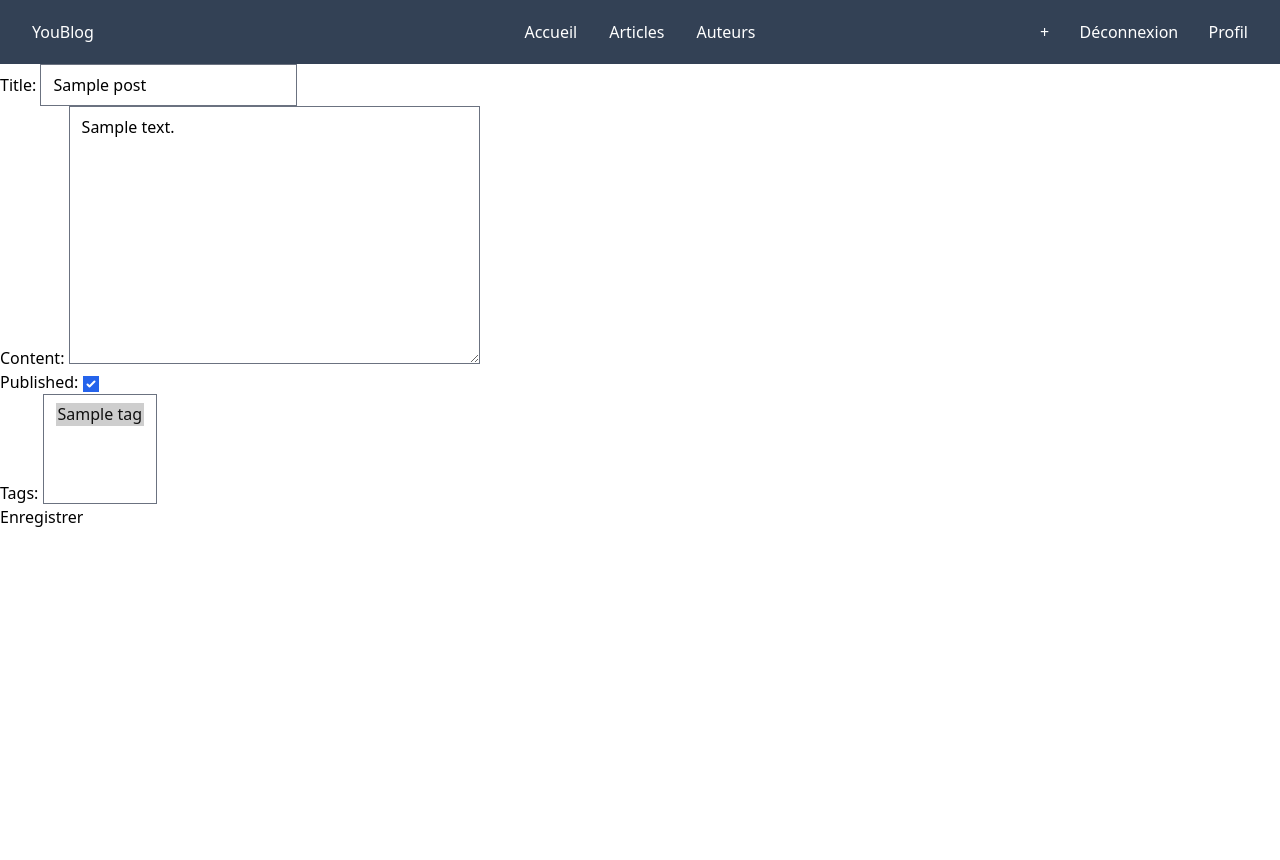
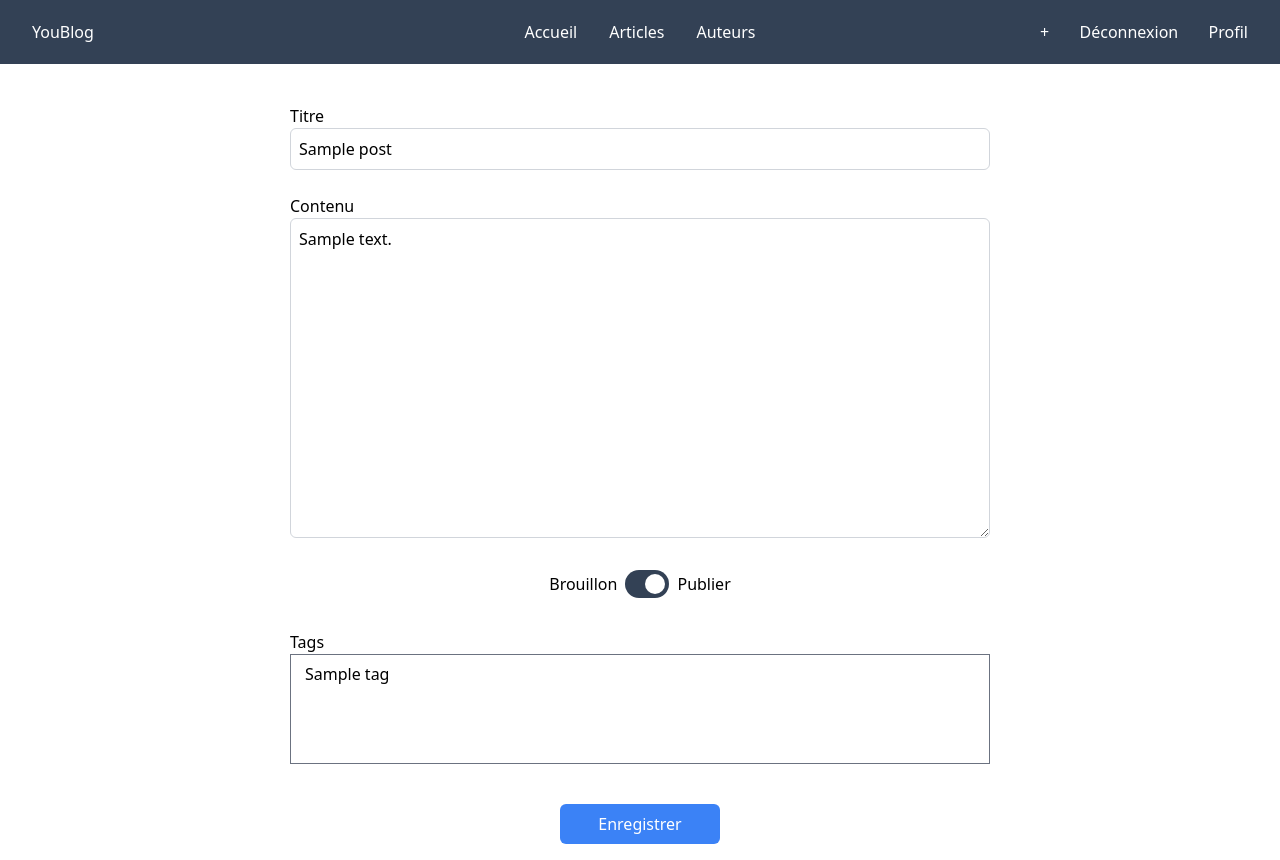
Before and after one commit to abstractHunter/youBlog, a Django app: a page that uses templates/blog/post_form.html in a window 1280 px wide. Before the commit the page ends 527 px from the top, so only its background shows below. Run offline with Django 4.2, Linux system fonts and the light colour scheme; a user stored in the database is signed in; tables that the repository leaves empty hold one stand-in row (values such as "Sample post"); some libraries are stand-ins or nearby versions.

Commit message:
c030 | update post_form template | add styles to post creation and update pages

```diff
--- a/blog/views.py
+++ b/blog/views.py
@@ -4,7 +4,7 @@ from django.contrib.auth.mixins import LoginRequiredMixin
 from django.urls import reverse_lazy
 from django.shortcuts import redirect
 
-from .models import Post
+from .models import Post, Tag
 from .forms import CommentForm
 # Create your views here.
 
@@ -38,6 +38,11 @@ class PostCreateView(LoginRequiredMixin, CreateView):
         form.instance.author = self.request.user
         return super().form_valid(form)
 
+    def get_context_data(self, **kwargs):
+        context = super().get_context_data(**kwargs)
+        context["tags"] = Tag.objects.all()
+        return context
+
 
 class PostUpdateView(LoginRequiredMixin, UpdateView):
     model = Post
@@ -50,6 +55,11 @@ class PostUpdateView(LoginRequiredMixin, UpdateView):
             return redirect('my_profile')
         return super().get(request, *args, **kwargs)
 
+    def get_context_data(self, **kwargs):
+        context = super().get_context_data(**kwargs)
+        context["tags"] = Tag.objects.all()
+        return context
+
 
 class PostDeleteView(LoginRequiredMixin, DeleteView):
     model = Post
--- a/templates/blog/post_form.html
+++ b/templates/blog/post_form.html
@@ -5,9 +5,42 @@
 {% endblock %}
 
 {% block body %}
-  <form method="post">
-    {% csrf_token %}
-    {{ form.as_p }}
-    <input type="submit" value="Enregistrer" />
-  </form>
+  <div class="w-full m-4">
+    <form method="post" class="flex flex-col w-full items-center">
+      {% csrf_token %}
+
+      <div class="flex flex-col w-full md:w-[700px] mt-6">
+        <label for="title">Titre</label>
+        <input type="text" value="{{ post.title }}" name="title" id="title" class="border border-gray-300 rounded-md p-2" />
+      </div>
+
+      <div class="flex flex-col w-full md:w-[700px] mt-6">
+        <label for="content">Contenu</label>
+        <textarea name="content" id="content" class="h-[320px] border border-gray-300 rounded-md p-2">{{ post.content }}</textarea>
+      </div>
+
+      <div class="mt-6 flex">
+        <label for="published" class="flex justify-between items-center p-2">
+          Brouillon<input type="checkbox" name="published" id="published" class="peer hidden" {% if post.published %} checked {% endif %}/>
+          <span class="bg-gray-400 mx-2 w-11 h-7 rounded-full flex items-center after:bg-white after:w-5 after:h-5 after:rounded-full p-1 peer-checked:bg-slate-700 peer-checked:after:translate-x-4 ease-in-out duration-300 after:duration-300"></span>
+          Publier
+        </label>
+      </div>
+
+      <div class="flex flex-col w-full md:w-[700px] mt-6">
+        <label for="tags">Tags</label>
+        <select name="tags" id="tags" multiple>
+          {% for tag in tags %}
+            <option value="{{ tag.id }}">
+              {{ tag.name }}
+            </option>
+          {% endfor %}
+        </select>
+
+      </div>
+
+      <button type="submit" class="bg-blue-500 text-white rounded-md p-2 mt-10 w-40">Enregistrer</button>
+
+    </form>
+  </div>
 {% endblock %}
--- a/theme/static/css/dist/styles.css
+++ b/theme/static/css/dist/styles.css
@@ -803,13 +811,12 @@ select {
   margin: 2rem;
 }
 
-.m-12 {
-  margin: 3rem;
+.m-4 {
+  margin: 1rem;
 }
 
-.mx-2 {
-  margin-left: 0.5rem;
-  margin-right: 0.5rem;
+.m-6 {
+  margin: 1.5rem;
 }
 
 .my-8 {
@@ -827,9 +834,9 @@ select {
   margin-right: 2rem;
 }
 
-.my-20 {
-  margin-top: 5rem;
-  margin-bottom: 5rem;
+.mx-2 {
+  margin-left: 0.5rem;
+  margin-right: 0.5rem;
 }
 
 .mx-auto {
@@ -869,12 +872,32 @@ select {
   margin-top: 2.5rem;
 }
 
+.mt-6 {
+  margin-top: 1.5rem;
+}
+
+.mt-2 {
+  margin-top: 0.5rem;
+}
+
+.mr-1 {
+  margin-right: 0.25rem;
+}
+
+.ml-2 {
+  margin-left: 0.5rem;
+}
+
 .block {
   display: block;
 }
 
 .flex {
   display: flex;
+}
+
+.inline-flex {
+  display: inline-flex;
 }
 
 .table {
@@ -909,52 +940,16 @@ select {
   height: 500px;
 }
 
+.h-\[320px\] {
+  height: 320px;
+}
+
+.h-7 {
+  height: 1.75rem;
+}
+
 .h-screen {
   height: 100vh;
-}
-
-.h-52 {
-  height: 13rem;
-}
-
-.h-44 {
-  height: 11rem;
-}
-
-.h-6 {
-  height: 1.5rem;
-}
-
-.h-20 {
-  height: 5rem;
-}
-
-.h-24 {
-  height: 6rem;
-}
-
-.h-10 {
-  height: 2.5rem;
-}
-
-.h-8 {
-  height: 2rem;
-}
-
-.h-auto {
-  height: auto;
-}
-
-.h-32 {
-  height: 8rem;
-}
-
-.min-h-\[24px\] {
-  min-height: 24px;
-}
-
-.min-h-\[100px\] {
-  min-height: 100px;
 }
 
 .min-h-\[70px\] {
@@ -985,32 +980,20 @@ select {
   width: 400px;
 }
 
-.w-\[800px\] {
-  width: 800px;
-}
-
-.w-\[900px\] {
-  width: 900px;
-}
-
-.w-96 {
-  width: 24rem;
-}
-
-.w-72 {
-  width: 18rem;
-}
-
 .w-\[300px\] {
   width: 300px;
 }
 
-.w-\[320px\] {
-  width: 320px;
+.w-11 {
+  width: 2.75rem;
 }
 
-.max-w-\[800px\] {
-  max-width: 800px;
+.max-w-lg {
+  max-width: 32rem;
+}
+
+.max-w-xs {
+  max-width: 20rem;
 }
 
 .flex-grow {
@@ -1079,12 +1068,16 @@ select {
   border-radius: 0.5rem;
 }
 
+.rounded-md {
+  border-radius: 0.375rem;
+}
+
+.rounded-full {
+  border-radius: 9999px;
+}
+
 .rounded {
   border-radius: 0.25rem;
-}
-
-.rounded-2xl {
-  border-radius: 1rem;
 }
 
 .border {
@@ -1100,24 +1093,24 @@ select {
   border-color: rgb(59 130 246 / var(--tw-border-opacity));
 }
 
-.border-black {
-  --tw-border-opacity: 1;
-  border-color: rgb(0 0 0 / var(--tw-border-opacity));
-}
-
-.border-sky-500 {
-  --tw-border-opacity: 1;
-  border-color: rgb(14 165 233 / var(--tw-border-opacity));
-}
-
 .border-slate-700 {
   --tw-border-opacity: 1;
   border-color: rgb(51 65 85 / var(--tw-border-opacity));
 }
 
-.bg-sky-500 {
+.border-gray-300 {
+  --tw-border-opacity: 1;
+  border-color: rgb(209 213 219 / var(--tw-border-opacity));
+}
+
+.border-gray-200 {
+  --tw-border-opacity: 1;
+  border-color: rgb(229 231 235 / var(--tw-border-opacity));
+}
+
+.bg-slate-200 {
   --tw-bg-opacity: 1;
-  background-color: rgb(14 165 233 / var(--tw-bg-opacity));
+  background-color: rgb(226 232 240 / var(--tw-bg-opacity));
 }
 
 .bg-slate-700 {
@@ -1130,50 +1123,42 @@ select {
   background-color: rgb(30 41 59 / var(--tw-bg-opacity));
 }
 
+.bg-slate-600 {
+  --tw-bg-opacity: 1;
+  background-color: rgb(71 85 105 / var(--tw-bg-opacity));
+}
+
+.bg-gray-400 {
+  --tw-bg-opacity: 1;
+  background-color: rgb(156 163 175 / var(--tw-bg-opacity));
+}
+
+.bg-white {
+  --tw-bg-opacity: 1;
+  background-color: rgb(255 255 255 / var(--tw-bg-opacity));
+}
+
+.bg-blue-100 {
+  --tw-bg-opacity: 1;
+  background-color: rgb(219 234 254 / var(--tw-bg-opacity));
+}
+
+.bg-blue-500 {
+  --tw-bg-opacity: 1;
+  background-color: rgb(59 130 246 / var(--tw-bg-opacity));
+}
+
 .bg-gray-50 {
   --tw-bg-opacity: 1;
   background-color: rgb(249 250 251 / var(--tw-bg-opacity));
 }
 
-.bg-slate-400 {
-  --tw-bg-opacity: 1;
-  background-color: rgb(148 163 184 / var(--tw-bg-opacity));
-}
-
-.bg-slate-300 {
-  --tw-bg-opacity: 1;
-  background-color: rgb(203 213 225 / var(--tw-bg-opacity));
-}
-
-.bg-slate-200 {
-  --tw-bg-opacity: 1;
-  background-color: rgb(226 232 240 / var(--tw-bg-opacity));
-}
-
-.bg-slate-500 {
-  --tw-bg-opacity: 1;
-  background-color: rgb(100 116 139 / var(--tw-bg-opacity));
-}
-
-.bg-slate-600 {
-  --tw-bg-opacity: 1;
-  background-color: rgb(71 85 105 / var(--tw-bg-opacity));
-}
-
-.p-10 {
-  padding: 2.5rem;
+.p-1 {
+  padding: 0.25rem;
 }
 
 .p-2 {
   padding: 0.5rem;
-}
-
-.p-4 {
-  padding: 1rem;
-}
-
-.p-1 {
-  padding: 0.25rem;
 }
 
 .px-8 {
@@ -1314,46 +1303,109 @@ select {
   color: rgb(226 232 240 / var(--tw-text-opacity));
 }
 
-.text-slate-600 {
+.text-slate-900 {
   --tw-text-opacity: 1;
-  color: rgb(71 85 105 / var(--tw-text-opacity));
+  color: rgb(15 23 42 / var(--tw-text-opacity));
 }
 
-.text-yellow-900 {
+.text-gray-700 {
   --tw-text-opacity: 1;
-  color: rgb(113 63 18 / var(--tw-text-opacity));
+  color: rgb(55 65 81 / var(--tw-text-opacity));
 }
 
-.text-teal-900 {
-  --tw-text-opacity: 1;
-  color: rgb(19 78 74 / var(--tw-text-opacity));
-}
-
-.text-teal-700 {
-  --tw-text-opacity: 1;
-  color: rgb(15 118 110 / var(--tw-text-opacity));
+.shadow-lg {
+  --tw-shadow: 0 10px 15px -3px rgb(0 0 0 / 0.1), 0 4px 6px -4px rgb(0 0 0 / 0.1);
+  --tw-shadow-colored: 0 10px 15px -3px var(--tw-shadow-color), 0 4px 6px -4px var(--tw-shadow-color);
+  box-shadow: var(--tw-ring-offset-shadow, 0 0 #0000), var(--tw-ring-shadow, 0 0 #0000), var(--tw-shadow);
 }
 
 .filter {
   filter: var(--tw-blur) var(--tw-brightness) var(--tw-contrast) var(--tw-grayscale) var(--tw-hue-rotate) var(--tw-invert) var(--tw-saturate) var(--tw-sepia) var(--tw-drop-shadow);
 }
 
+.duration-300 {
+  transition-duration: 300ms;
+}
+
 .ease-in-out {
   transition-timing-function: cubic-bezier(0.4, 0, 0.2, 1);
 }
 
+.after\:h-5::after {
+  content: var(--tw-content);
+  height: 1.25rem;
+}
+
+.after\:w-5::after {
+  content: var(--tw-content);
+  width: 1.25rem;
+}
+
+.after\:rounded-full::after {
+  content: var(--tw-content);
+  border-radius: 9999px;
+}
+
+.after\:bg-white::after {
+  content: var(--tw-content);
+  --tw-bg-opacity: 1;
+  background-color: rgb(255 255 255 / var(--tw-bg-opacity));
+}
+
+.after\:duration-300::after {
+  content: var(--tw-content);
+  transition-duration: 300ms;
+}
+
+.hover\:bg-indigo-600:hover {
+  --tw-bg-opacity: 1;
+  background-color: rgb(79 70 229 / var(--tw-bg-opacity));
+}
+
+.hover\:text-white:hover {
+  --tw-text-opacity: 1;
+  color: rgb(255 255 255 / var(--tw-text-opacity));
+}
+
+.focus\:border-blue-500:focus {
+  --tw-border-opacity: 1;
+  border-color: rgb(59 130 246 / var(--tw-border-opacity));
+}
+
+.focus\:outline-none:focus {
+  outline: 2px solid transparent;
+  outline-offset: 2px;
+}
+
+.focus\:ring-1:focus {
+  --tw-ring-offset-shadow: var(--tw-ring-inset) 0 0 0 var(--tw-ring-offset-width) var(--tw-ring-offset-color);
+  --tw-ring-shadow: var(--tw-ring-inset) 0 0 0 calc(1px + var(--tw-ring-offset-width)) var(--tw-ring-color);
+  box-shadow: var(--tw-ring-offset-shadow), var(--tw-ring-shadow), var(--tw-shadow, 0 0 #0000);
+}
+
+.focus\:ring-blue-500:focus {
+  --tw-ring-opacity: 1;
+  --tw-ring-color: rgb(59 130 246 / var(--tw-ring-opacity));
+}
+
+.peer:checked ~ .peer-checked\:bg-slate-700 {
+  --tw-bg-opacity: 1;
+  background-color: rgb(51 65 85 / var(--tw-bg-opacity));
+}
+
+.peer:checked ~ .peer-checked\:after\:translate-x-4::after {
+  content: var(--tw-content);
+  --tw-translate-x: 1rem;
+  transform: translate(var(--tw-translate-x), var(--tw-translate-y)) rotate(var(--tw-rotate)) skewX(var(--tw-skew-x)) skewY(var(--tw-skew-y)) scaleX(var(--tw-scale-x)) scaleY(var(--tw-scale-y));
+}
+
 @media (min-width: 768px) {
-  .md\:m-4 {
-    margin: 1rem;
-  }
-
   .md\:m-12 {
     margin: 3rem;
   }
 
-  .md\:mx-4 {
-    margin-left: 1rem;
-    margin-right: 1rem;
+  .md\:m-4 {
+    margin: 1rem;
   }
 
   .md\:mx-2 {
@@ -1369,35 +1421,15 @@ select {
     display: none;
   }
 
-  .md\:w-full {
-    width: 100%;
-  }
-
-  .md\:w-\[800px\] {
-    width: 800px;
-  }
-
   .md\:w-\[900px\] {
     width: 900px;
-  }
-
-  .md\:w-\[700px\] {
-    width: 700px;
-  }
-
-  .md\:w-\[650px\] {
-    width: 650px;
-  }
-
-  .md\:w-\[600px\] {
-    width: 600px;
   }
 
   .md\:w-\[580px\] {
     width: 580px;
   }
 
-  .md\:max-w-\[800px\] {
-    max-width: 800px;
+  .md\:w-\[700px\] {
+    width: 700px;
   }
 }
```
Also changed, not shown: other parts of theme/static/css/dist/styles.css (+78 -56 lines).
